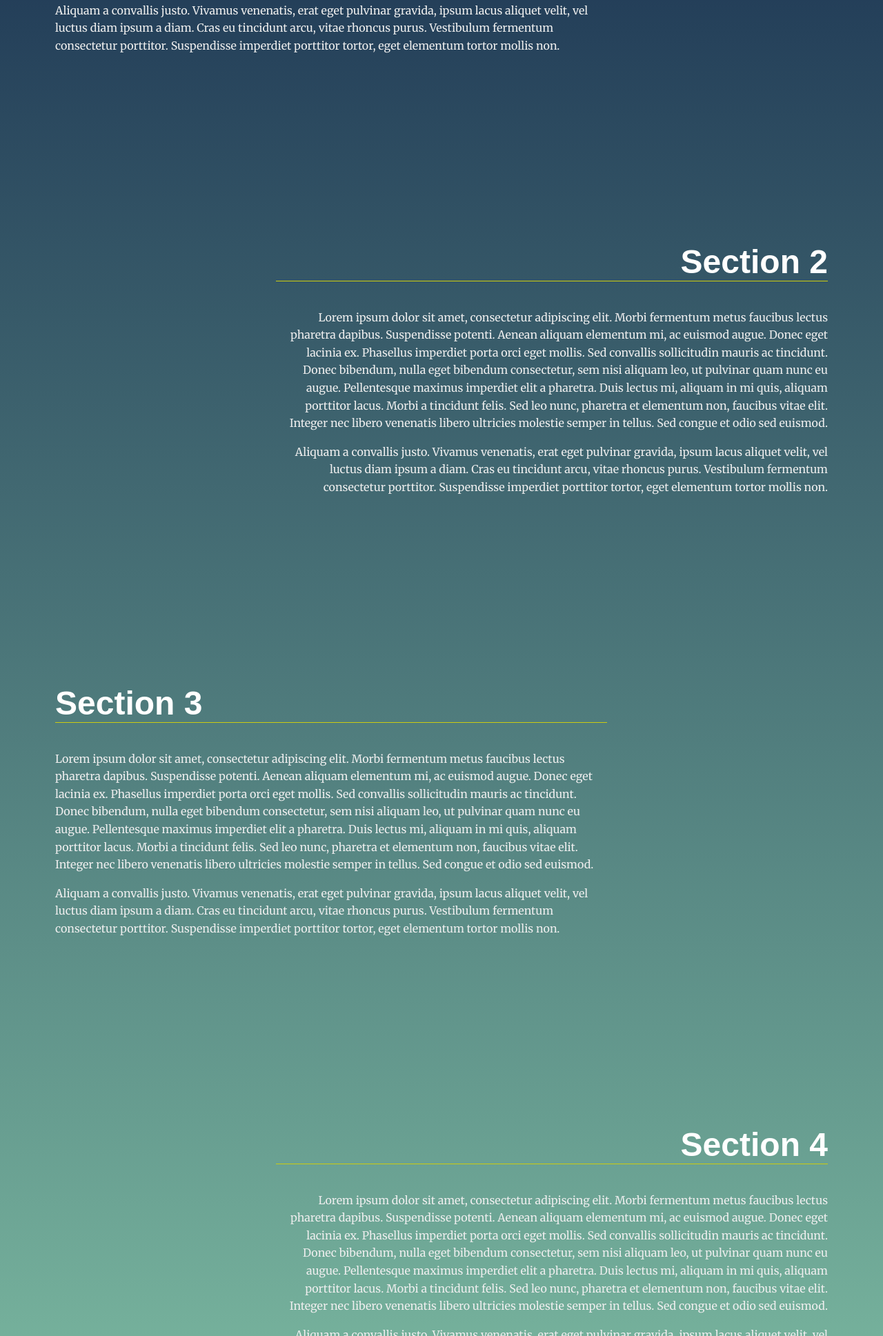
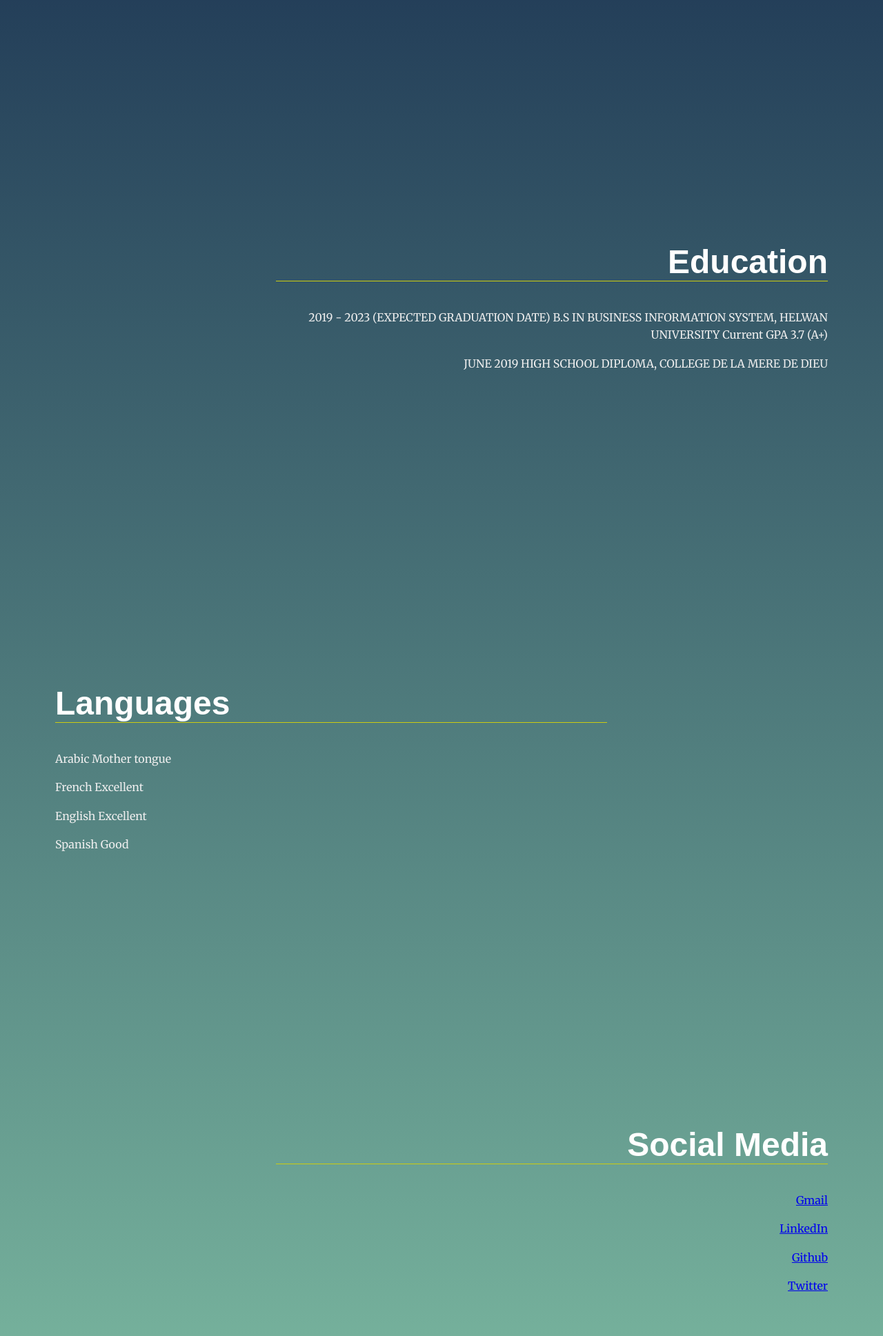
Before and after one commit to Habiba02/Landing-Page, a plain HTML site: page index.html in a window 1280 px wide. Shown: the part 863-2800 px from the top of the page at 69% size. Drawn offline with Linux system fonts and the light colour scheme.

Commit message:
update content

```diff
--- a/index.html
+++ b/index.html
@@ -22,114 +22,67 @@
     </header>
     <main>
       <header class="main__hero">
-        <h1>Landing Page</h1>
+        <h1>Habiba Wael</h1>
       </header>
       <!-- Each Section has an ID (used for the anchor) and
     a data attribute that will populate the li node.
     Adding more sections will automatically populate nav.
     The first section is set to active class by default -->
-      <section id="section1" data-nav="Section 1" class="your-active-class">
+      <section id="section1" data-nav="Introduction" class="your-active-class">
         <div class="landing__container">
-          <h2>Section 1</h2>
+          <h2>Introduction</h2>
           <p>
-            Lorem ipsum dolor sit amet, consectetur adipiscing elit. Morbi
-            fermentum metus faucibus lectus pharetra dapibus. Suspendisse
-            potenti. Aenean aliquam elementum mi, ac euismod augue. Donec eget
-            lacinia ex. Phasellus imperdiet porta orci eget mollis. Sed
-            convallis sollicitudin mauris ac tincidunt. Donec bibendum, nulla
-            eget bibendum consectetur, sem nisi aliquam leo, ut pulvinar quam
-            nunc eu augue. Pellentesque maximus imperdiet elit a pharetra. Duis
-            lectus mi, aliquam in mi quis, aliquam porttitor lacus. Morbi a
-            tincidunt felis. Sed leo nunc, pharetra et elementum non, faucibus
-            vitae elit. Integer nec libero venenatis libero ultricies molestie
-            semper in tellus. Sed congue et odio sed euismod.
+            Passionate Web Developer. Experienced with all stages of the
+            development cycle for responsive web projects. Strong background in
+            project management.
           </p>
 
           <p>
-            Aliquam a convallis justo. Vivamus venenatis, erat eget pulvinar
-            gravida, ipsum lacus aliquet velit, vel luctus diam ipsum a diam.
-            Cras eu tincidunt arcu, vitae rhoncus purus. Vestibulum fermentum
-            consectetur porttitor. Suspendisse imperdiet porttitor tortor, eget
-            elementum tortor mollis non.
+            Overachiever Egyptian Woman enjoys an endless eagerness for
+            knowledge and growth motivated to achieve a better version of
+            myself. Able to shine in every field in which I engage. Looking for
+            ways to learn and exceed my potentials, I enjoy challenges, aspiring
+            to leave a significant mark and participate in my community,
+            offering a remarkable addition to a much better world.
           </p>
         </div>
       </section>
-      <section id="section2" data-nav="Section 2">
+      <section id="section2" data-nav="Education">
         <div class="landing__container">
-          <h2>Section 2</h2>
+          <h2>Education</h2>
           <p>
-            Lorem ipsum dolor sit amet, consectetur adipiscing elit. Morbi
-            fermentum metus faucibus lectus pharetra dapibus. Suspendisse
-            potenti. Aenean aliquam elementum mi, ac euismod augue. Donec eget
-            lacinia ex. Phasellus imperdiet porta orci eget mollis. Sed
-            convallis sollicitudin mauris ac tincidunt. Donec bibendum, nulla
-            eget bibendum consectetur, sem nisi aliquam leo, ut pulvinar quam
-            nunc eu augue. Pellentesque maximus imperdiet elit a pharetra. Duis
-            lectus mi, aliquam in mi quis, aliquam porttitor lacus. Morbi a
-            tincidunt felis. Sed leo nunc, pharetra et elementum non, faucibus
-            vitae elit. Integer nec libero venenatis libero ultricies molestie
-            semper in tellus. Sed congue et odio sed euismod.
+            2019 &#45; 2023 (EXPECTED GRADUATION DATE) B.S IN BUSINESS
+            INFORMATION SYSTEM, HELWAN UNIVERSITY Current GPA 3.7 (A+)
+          </p>
+
+          <p>JUNE 2019 HIGH SCHOOL DIPLOMA, COLLEGE DE LA MERE DE DIEU</p>
+        </div>
+      </section>
+      <section id="section3" data-nav="Languages">
+        <div class="landing__container">
+          <h2>Languages</h2>
+          <p>Arabic <span> Mother tongue</span></p>
+          <p>French <span> Excellent</span></p>
+          <p>English <span> Excellent</span></p>
+          <p>Spanish <span> Good</span></p>
+        </div>
+      </section>
+      <section id="section4" data-nav="Social Media">
+        <div class="landing__container">
+          <h2>Social Media</h2>
+          <p>
+            <a href="mailto:habibawael02@gmail.com"> Gmail</a>
           </p>
 
           <p>
-            Aliquam a convallis justo. Vivamus venenatis, erat eget pulvinar
-            gravida, ipsum lacus aliquet velit, vel luctus diam ipsum a diam.
-            Cras eu tincidunt arcu, vitae rhoncus purus. Vestibulum fermentum
-            consectetur porttitor. Suspendisse imperdiet porttitor tortor, eget
-            elementum tortor mollis non.
-          </p>
-        </div>
-      </section>
-      <section id="section3" data-nav="Section 3">
-        <div class="landing__container">
-          <h2>Section 3</h2>
-          <p>
-            Lorem ipsum dolor sit amet, consectetur adipiscing elit. Morbi
-            fermentum metus faucibus lectus pharetra dapibus. Suspendisse
-            potenti. Aenean aliquam elementum mi, ac euismod augue. Donec eget
-            lacinia ex. Phasellus imperdiet porta orci eget mollis. Sed
-            convallis sollicitudin mauris ac tincidunt. Donec bibendum, nulla
-            eget bibendum consectetur, sem nisi aliquam leo, ut pulvinar quam
-            nunc eu augue. Pellentesque maximus imperdiet elit a pharetra. Duis
-            lectus mi, aliquam in mi quis, aliquam porttitor lacus. Morbi a
-            tincidunt felis. Sed leo nunc, pharetra et elementum non, faucibus
-            vitae elit. Integer nec libero venenatis libero ultricies molestie
-            semper in tellus. Sed congue et odio sed euismod.
+            <a href="https://www.linkedin.com/in/habiba-wael-494b1ba4/">
+              LinkedIn</a
+            >
           </p>
 
-          <p>
-            Aliquam a convallis justo. Vivamus venenatis, erat eget pulvinar
-            gravida, ipsum lacus aliquet velit, vel luctus diam ipsum a diam.
-            Cras eu tincidunt arcu, vitae rhoncus purus. Vestibulum fermentum
-            consectetur porttitor. Suspendisse imperdiet porttitor tortor, eget
-            elementum tortor mollis non.
-          </p>
-        </div>
-      </section>
-      <section id="section4" data-nav="Section 4">
-        <div class="landing__container">
-          <h2>Section 4</h2>
-          <p>
-            Lorem ipsum dolor sit amet, consectetur adipiscing elit. Morbi
-            fermentum metus faucibus lectus pharetra dapibus. Suspendisse
-            potenti. Aenean aliquam elementum mi, ac euismod augue. Donec eget
-            lacinia ex. Phasellus imperdiet porta orci eget mollis. Sed
-            convallis sollicitudin mauris ac tincidunt. Donec bibendum, nulla
-            eget bibendum consectetur, sem nisi aliquam leo, ut pulvinar quam
-            nunc eu augue. Pellentesque maximus imperdiet elit a pharetra. Duis
-            lectus mi, aliquam in mi quis, aliquam porttitor lacus. Morbi a
-            tincidunt felis. Sed leo nunc, pharetra et elementum non, faucibus
-            vitae elit. Integer nec libero venenatis libero ultricies molestie
-            semper in tellus. Sed congue et odio sed euismod.
-          </p>
+          <p><a href="hhttps://github.com/Habiba02"> Github</a></p>
 
-          <p>
-            Aliquam a convallis justo. Vivamus venenatis, erat eget pulvinar
-            gravida, ipsum lacus aliquet velit, vel luctus diam ipsum a diam.
-            Cras eu tincidunt arcu, vitae rhoncus purus. Vestibulum fermentum
-            consectetur porttitor. Suspendisse imperdiet porttitor tortor, eget
-            elementum tortor mollis non.
-          </p>
+          <p><a href="https://twitter.com/habibawael02"> Twitter</a></p>
         </div>
       </section>
     </main>
```
